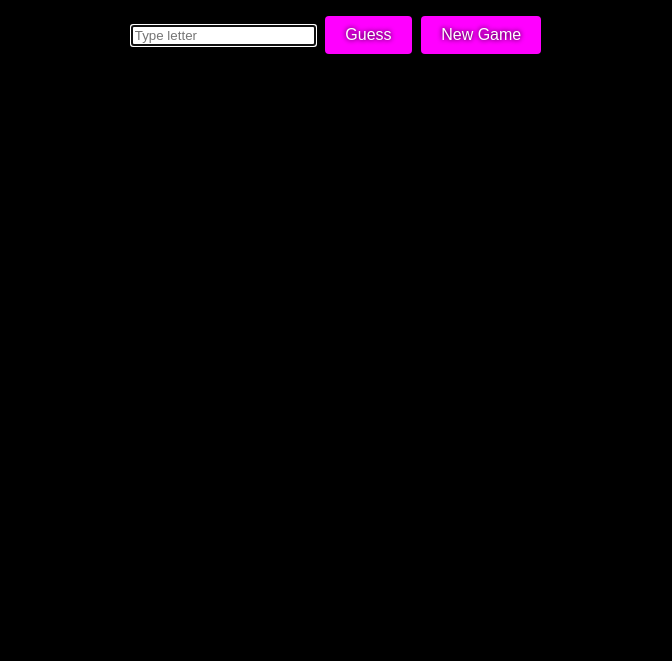
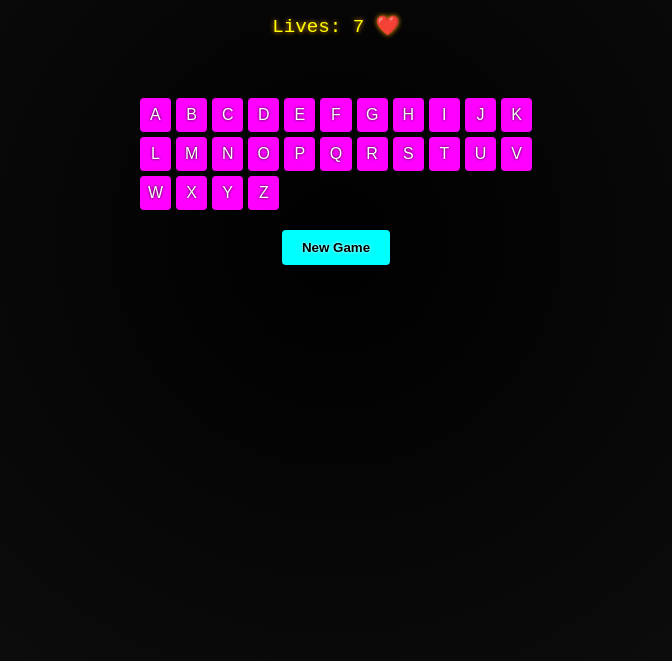
Before and after one commit to 80snightin/Hangman.html, a plain HTML site: page index.html in a window 1280 px wide. Shown: the part 179-840 px from the top of the page, without its empty margins (304-976 px from the left). Before the commit the page ends 800 px from the top, so only its background shows below. Drawn offline with Linux system fonts and the light colour scheme.

Commit message:
Update index.html

```diff
--- a/index.html
+++ b/index.html
@@ -6,46 +6,85 @@
 <title>1980s Night Hangman</title>
 <style>
     body {
-        background-color: black;
+        margin: 0;
+        font-family: 'Courier New', monospace;
+        background: radial-gradient(circle at center, #000 0%, #111 100%);
         color: #0ff;
-        font-family: 'Courier New', monospace;
         text-align: center;
+        min-height: 100vh;
+        display: flex;
+        flex-direction: column;
+        justify-content: flex-start;
+        align-items: center;
         padding: 20px;
     }
     h1 {
+        font-size: 2.5rem;
         color: magenta;
-        text-shadow: 0 0 5px cyan, 0 0 10px magenta;
+        text-shadow: 0 0 10px cyan, 0 0 20px magenta;
+        margin-top: 10px;
     }
     #wordDisplay {
         font-size: 2rem;
-        letter-spacing: 0.3em;
+        letter-spacing: 0.4em;
+        margin: 20px 0;
+        text-shadow: 0 0 10px #0ff;
     }
     #lives {
+        font-size: 1.2rem;
+        margin: 10px 0;
         color: yellow;
-        font-size: 1.2rem;
+        text-shadow: 0 0 5px orange;
     }
     #guessed {
         font-size: 1rem;
-        margin-top: 10px;
-    }
-    button {
-        background: magenta;
-        color: white;
-        border: none;
-        padding: 10px 20px;
-        font-size: 1rem;
-        cursor: pointer;
-        margin-top: 10px;
-        border-radius: 4px;
-        text-shadow: 0 0 5px black;
-    }
-    button:hover {
-        background: #ff00ffcc;
+        margin: 5px 0;
+        color: #ff0;
     }
     #message {
         font-size: 1.4rem;
         margin: 15px 0;
-        text-shadow: 0 0 5px yellow;
+        text-shadow: 0 0 5px #ff0;
+    }
+    .keyboard {
+        display: grid;
+        grid-template-columns: repeat(auto-fit, minmax(30px, 1fr));
+        gap: 5px;
+        max-width: 400px;
+        margin-top: 10px;
+    }
+    .key {
+        background: magenta;
+        border: none;
+        padding: 8px;
+        font-size: 1rem;
+        color: white;
+        border-radius: 4px;
+        cursor: pointer;
+        text-shadow: 0 0 3px black;
+    }
+    .key:disabled {
+        background: #333;
+        color: #777;
+        cursor: default;
+    }
+    button#newGame {
+        margin-top: 20px;
+        background: cyan;
+        color: black;
+        font-weight: bold;
+        border: none;
+        padding: 10px 20px;
+        cursor: pointer;
+        border-radius: 4px;
+        text-shadow: 0 0 3px white;
+    }
+    button#newGame:hover {
+        background: #00ffffcc;
+    }
+    @keyframes neon {
+        0%, 100% { text-shadow: 0 0 5px magenta, 0 0 15px cyan; }
+        50% { text-shadow: 0 0 20px yellow, 0 0 30px magenta; }
     }
 </style>
 </head>
@@ -56,11 +95,12 @@
 <div id="lives"></div>
 <div id="guessed"></div>
 <div id="message"></div>
-<input type="text" id="guessInput" maxlength="1" placeholder="Type letter" autofocus>
-<button onclick="guessLetter()">Guess</button>
-<button onclick="newGame()">New Game</button>
+
+<div class="keyboard" id="keyboard"></div>
+<button id="newGame" onclick="newGame()">New Game</button>
 
 <script>
+// === Word List ===
 const wordsMaster = [
     "arcade","vhs","mixtape","cassette","pacman","boombox","atari","thriller",
     "neon","rubik","roller","skates","ghost","busters","delorean","knight",
@@ -75,6 +115,7 @@ let revealed = [];
 let guessedLetters = [];
 let lives = 7;
 
+// Shuffle & no-repeat logic
 function shuffleDeck() {
     deck = [...wordsMaster];
     for (let i = deck.length - 1; i > 0; i--) {
@@ -89,26 +130,23 @@ function newGame() {
     revealed = Array(currentWord.length).fill(false);
     guessedLetters = [];
     lives = 7;
+    document.getElementById("message").textContent = "";
+    buildKeyboard();
     updateDisplay();
-    document.getElementById("message").textContent = "";
 }
 
 function updateDisplay() {
     const displayWord = currentWord.split("").map((ch, i) => revealed[i] ? ch.toUpperCase() : "_").join(" ");
     document.getElementById("wordDisplay").textContent = displayWord;
-    document.getElementById("lives").textContent = `Lives: ${lives}`;
+    document.getElementById("lives").textContent = `Lives: ${lives} ❤️`.repeat(1);
     document.getElementById("guessed").textContent = guessedLetters.length ? `Guessed: ${guessedLetters.join(", ").toUpperCase()}` : "";
 }
 
-function guessLetter() {
-    const input = document.getElementById("guessInput");
-    const letter = input.value.toLowerCase();
-    input.value = "";
-
-    if (!letter.match(/[a-z]/) || letter.length !== 1) return;
+function guessLetter(letter) {
     if (guessedLetters.includes(letter) || revealed.includes(letter)) return;
 
     guessedLetters.push(letter);
+    document.getElementById(`key-${letter}`).disabled = true;
 
     if (currentWord.includes(letter)) {
         currentWord.split("").forEach((ch, i) => {
@@ -125,12 +163,34 @@ function guessLetter() {
 function checkGameOver() {
     if (revealed.every(v => v)) {
         document.getElementById("message").textContent = "🎉 Totally Tubular! You Won! 🎉";
+        disableKeyboard();
     } else if (lives <= 0) {
         document.getElementById("message").textContent = `💀 Bogus! The word was: ${currentWord.toUpperCase()} 💀`;
         revealed = Array(currentWord.length).fill(true);
+        disableKeyboard();
     }
 }
 
+function buildKeyboard() {
+    const keyboardDiv = document.getElementById("keyboard");
+    keyboardDiv.innerHTML = "";
+    const alphabet = "abcdefghijklmnopqrstuvwxyz".split("");
+    alphabet.forEach(letter => {
+        const btn = document.createElement("button");
+        btn.textContent = letter.toUpperCase();
+        btn.className = "key";
+        btn.id = `key-${letter}`;
+        btn.onclick = () => guessLetter(letter);
+        keyboardDiv.appendChild(btn);
+    });
+}
+
+function disableKeyboard() {
+    const keys = document.querySelectorAll(".key");
+    keys.forEach(k => k.disabled = true);
+}
+
+// Init game
 shuffleDeck();
 newGame();
 </script>
```
